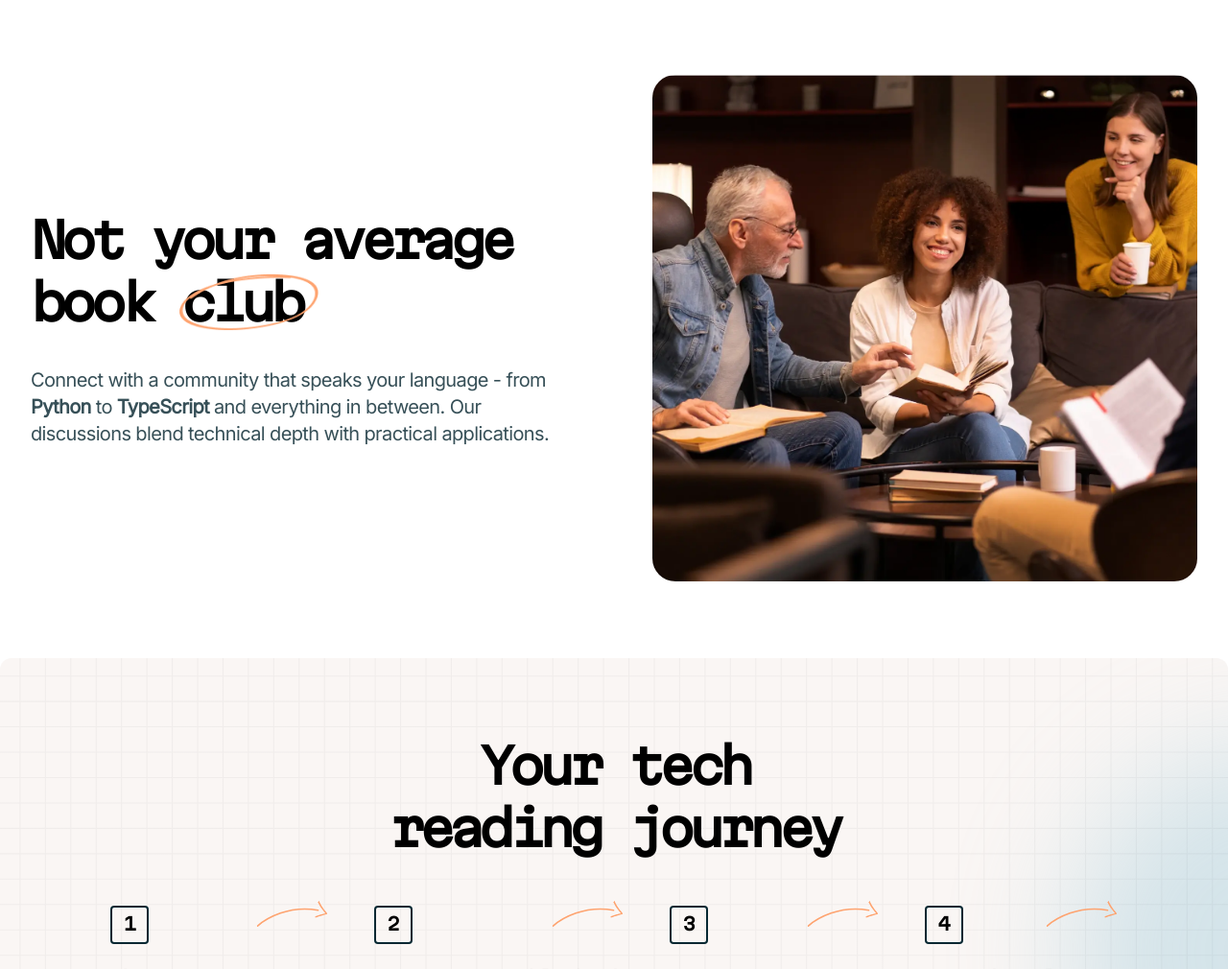
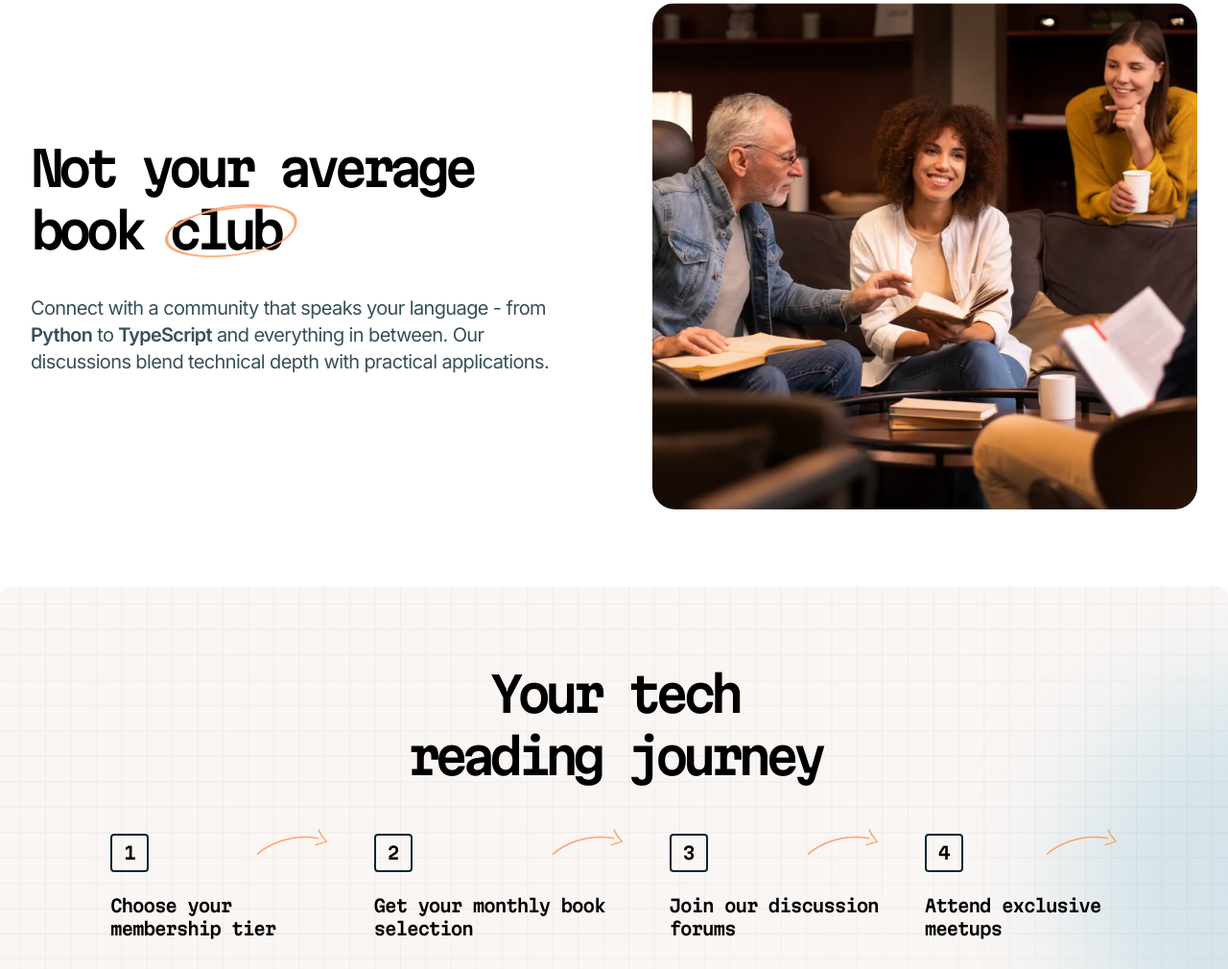
Before and after one commit to Tejiri-A/tech-book-club-landing-page, a website built with Vite: page index.html in a window 1280 px wide. Shown: the part 2634-3644 px from the top of the page at 96% size. Built offline with nearby package versions, Linux system fonts and the light colour scheme; files whose address does not match are found by name.

Commit message:
feat: Add foundational styling with CSS variables, font definitions, and a reset, and update font preloading in HTML.

```diff
--- a/index.html
+++ b/index.html
@@ -17,12 +17,11 @@
       type="font/woff2"
       crossorigin
     />
-
     <link
       rel="preload"
-      href="/fonts/MartianMono-SemiExpandedRegular.woff2"
+      href="/fonts/martian-mono/static/MartianMono-Bold.ttf"
       as="font"
-      type="font/woff2"
+      type="font/ttf"
       crossorigin
     />
 
--- a/src/style.css
+++ b/src/style.css
@@ -1,19 +1,52 @@
+/* ============================= */
+/* MARTIAN MONO — Static Weights  */
+/* ============================= */
 @font-face {
   font-family: "Martian Mono SemiExpanded";
   src:
     url("/fonts/MartianMono-SemiExpandedRegular.woff2") format("woff2"),
-    url("/fonts/MartianMono-SemiExpandedRegular.woff") format("woff");
-  font-weight: normal;
+    url("/fonts/martian-mono/static/MartianMono-Regular.ttf") format("truetype");
+  font-weight: 400;
+  font-style: normal;
+  font-display: swap;
+}
+
+@font-face {
+  font-family: "Martian Mono SemiExpanded";
+  src: url("/fonts/martian-mono/static/MartianMono-SemiBold.ttf")
+    format("truetype");
+  font-weight: 600;
+  font-style: normal;
+  font-display: swap;
+}
+
+@font-face {
+  font-family: "Martian Mono SemiExpanded";
+  src: url("/fonts/martian-mono/static/MartianMono-Bold.ttf")
+    format("truetype");
+  font-weight: 700;
+  font-style: normal;
+  font-display: swap;
+}
+
+/* ============================= */
+/* INTER — Static Weights        */
+/* ============================= */
+@font-face {
+  font-family: "Inter";
+  src:
+    url("/fonts/Inter-Regular.woff2") format("woff2"),
+    url("/fonts/inter/static/Inter_18pt-Regular.ttf") format("truetype");
+  font-weight: 400;
   font-style: normal;
   font-display: swap;
 }
 
 @font-face {
   font-family: "Inter";
-  src:
-    url("/fonts/Inter-Regular.woff2") format("woff2"),
-    url("/fonts/Inter-Regular.woff") format("woff");
-  font-weight: normal;
+  src: url("/fonts/inter/static/Inter_18pt-SemiBold.ttf")
+    format("truetype");
+  font-weight: 600;
   font-style: normal;
   font-display: swap;
 }
```
